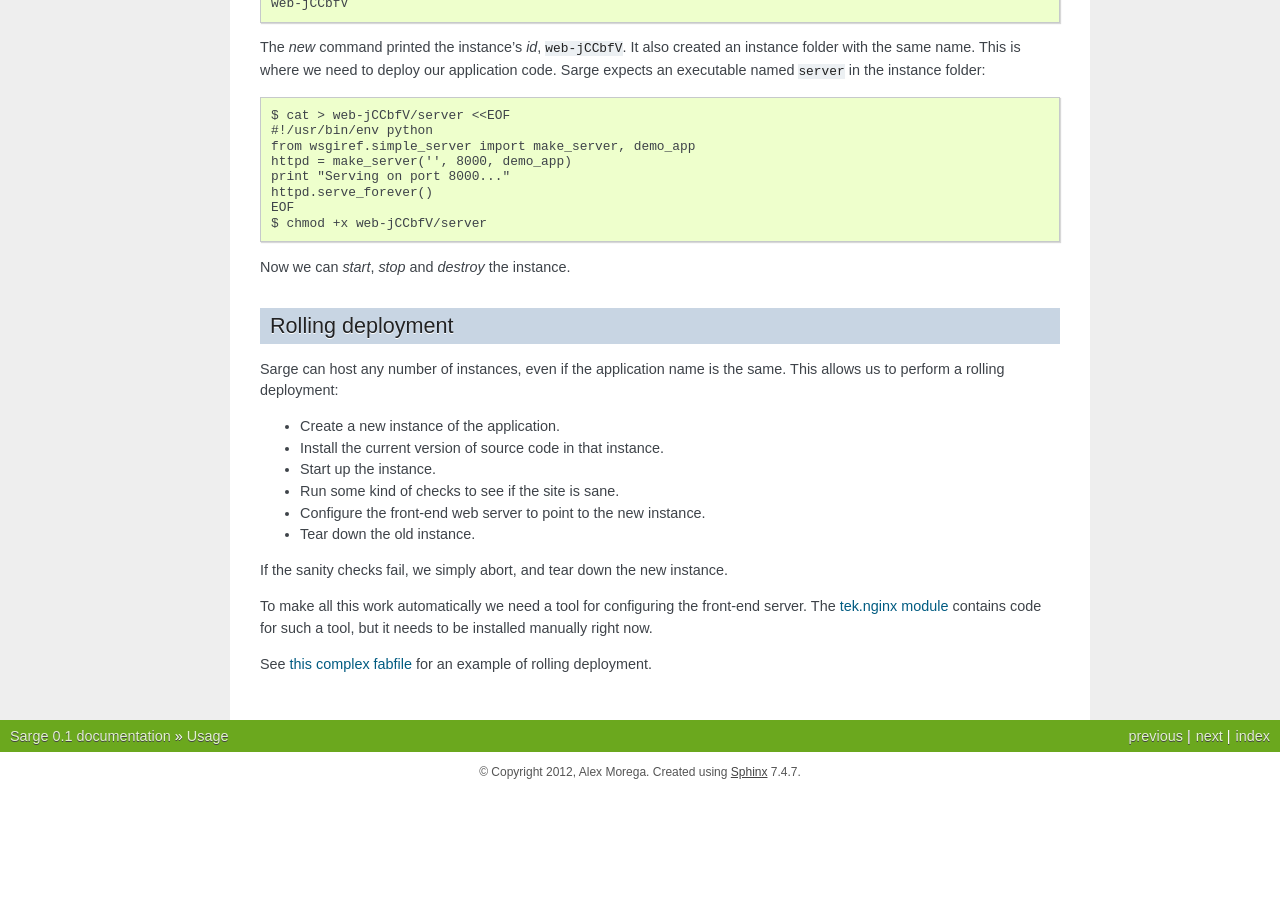
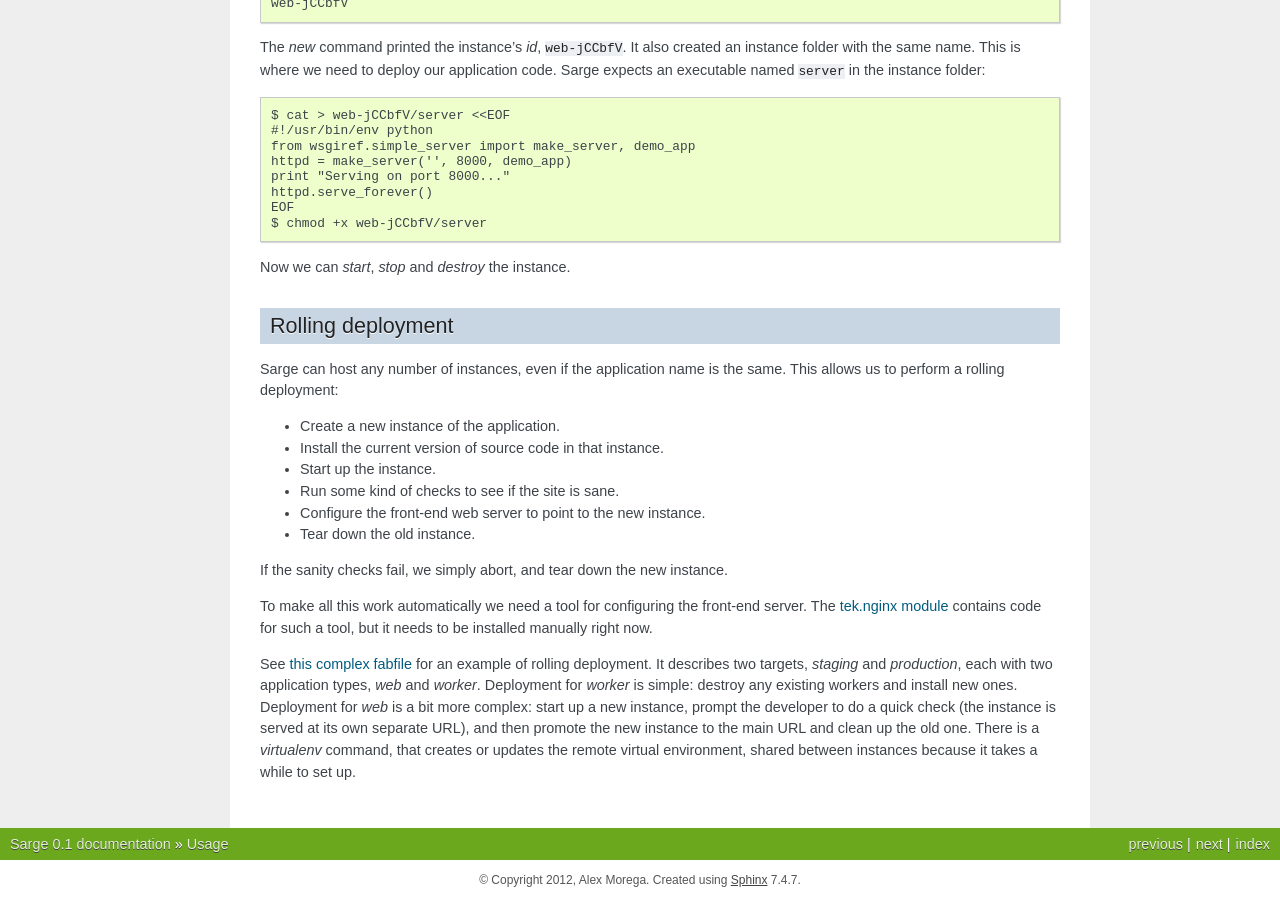
Before and after one commit to mgax/airship, a Sphinx documentation site: the page built from docs/usage.rst, in a window 1280 px wide and 900 px high, scrolled down 1042 px. Built offline with Sphinx 7.4.7, drawn with Linux system fonts in a browser that asks for light colours; before the commit the page ends 1834 px from its top, so only the background shows below that.

Commit message:
guided tour of complex_fabfile.py

```diff
--- a/docs/usage.rst
+++ b/docs/usage.rst
@@ -96,7 +96,16 @@ To make all this work automatically we need a tool for configuring the
 front-end server. The `tek.nginx module`_ contains code for such a tool,
 but it needs to be installed manually right now.
 
-See `this complex fabfile`_ for an example of rolling deployment.
+See `this complex fabfile`_ for an example of rolling deployment. It
+describes two targets, `staging` and `production`, each with two
+application types, `web` and `worker`. Deployment for `worker` is
+simple: destroy any existing workers and install new ones. Deployment
+for `web` is a bit more complex: start up a new instance, prompt the
+developer to do a quick check (the instance is served at its own
+separate URL), and then promote the new instance to the main URL and
+clean up the old one. There is a `virtualenv` command, that creates or
+updates the remote virtual environment, shared between instances because
+it takes a while to set up.
 
 .. _tek.nginx module: https://github.com/mgax/sarge/blob/master/tek/nginx.py
 .. _this complex fabfile: https://github.com/mgax/sarge/blob/master/deploy/complex_fabfile.py
```
